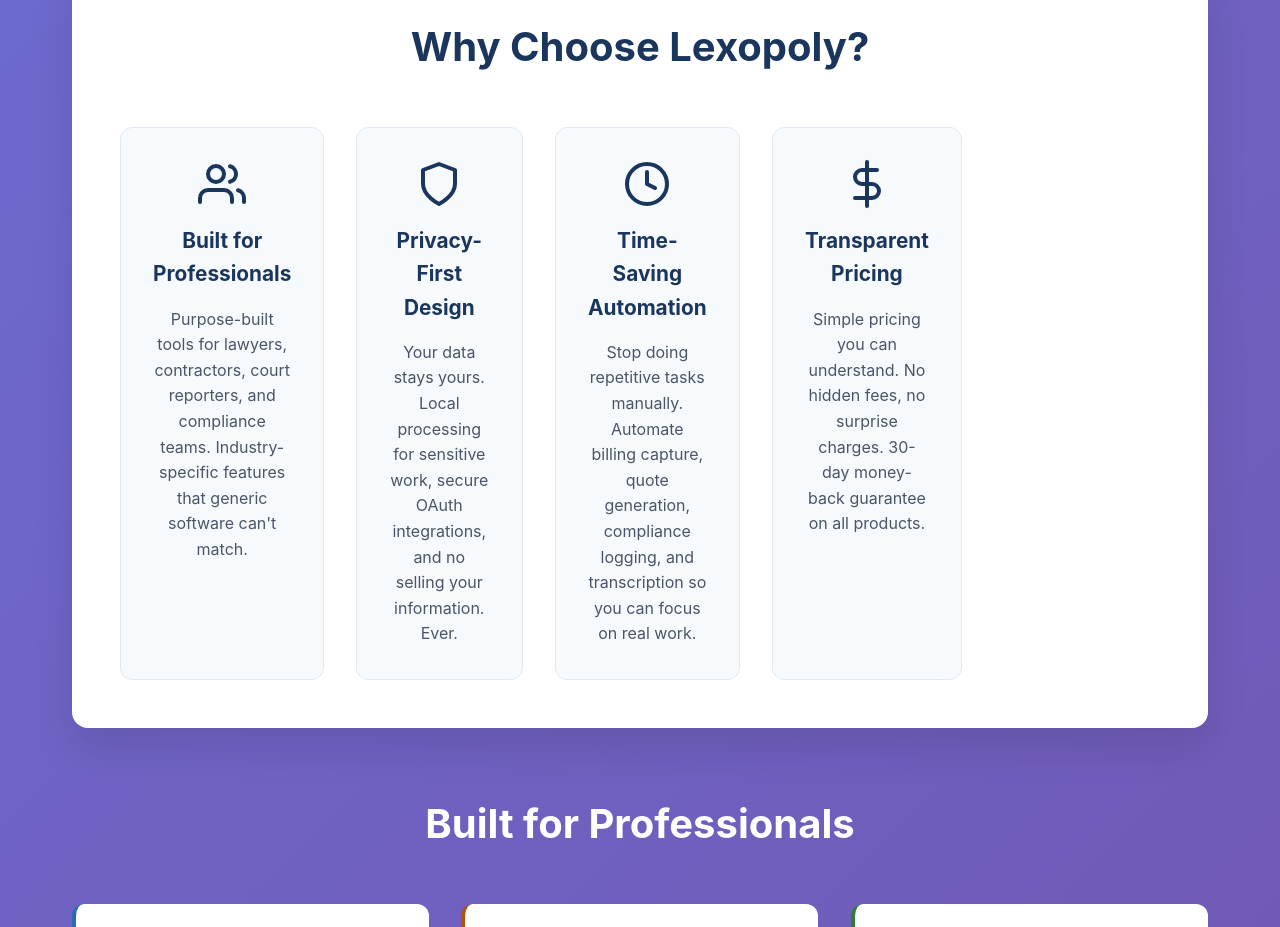
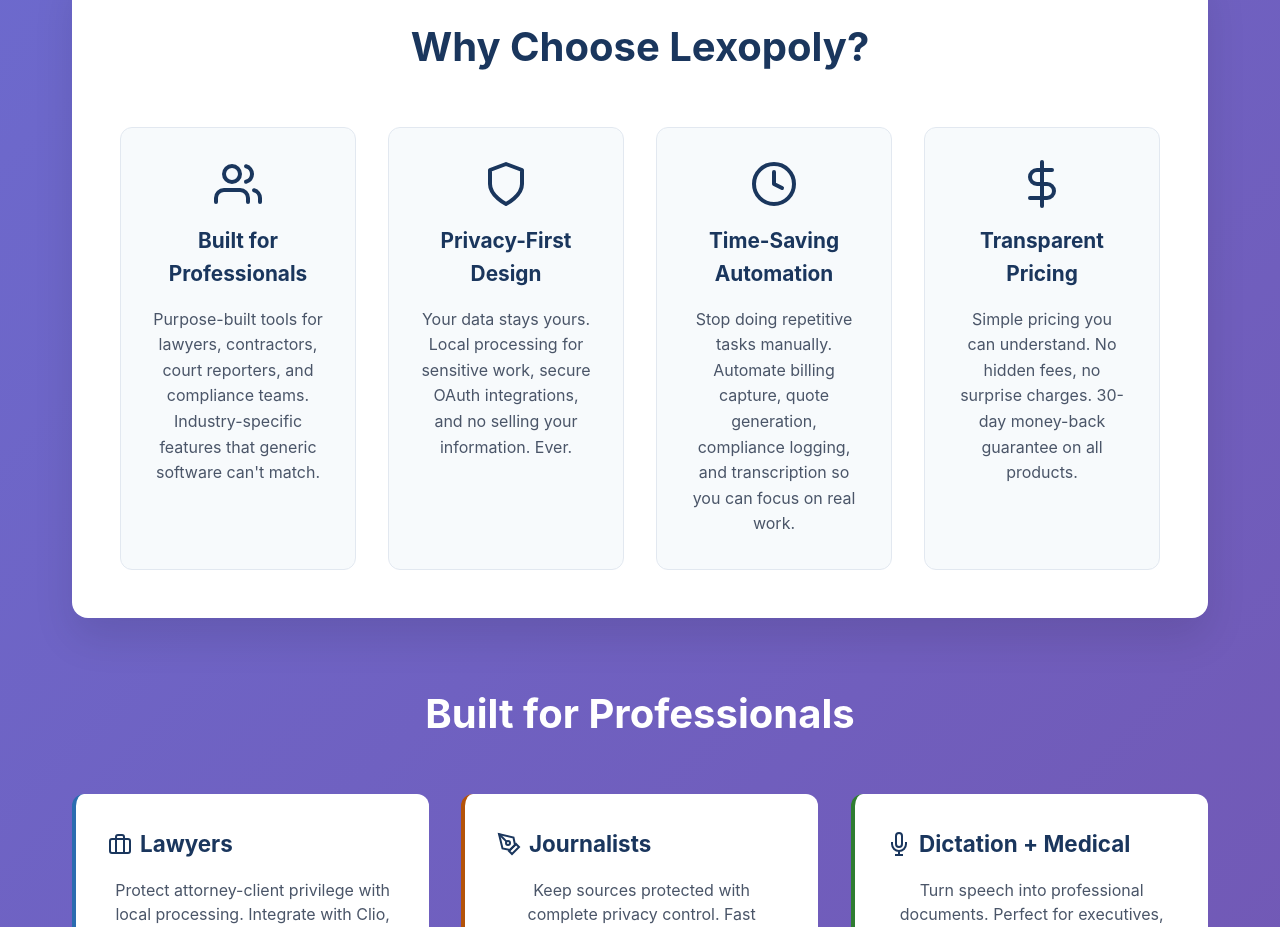
Before and after one commit to dev-1-lexopoly/lexopoly-site, a website: page index.html in a window 1280 px wide. Shown: the part 2920-3847 px from the top of the page. Drawn offline with Linux system fonts and the light colour scheme.

Commit message:
fix(homepage): Change features grid from 5 to 4 columns
Grid had 5 columns but only 4 cards, creating awkward empty space.
Also lowered breakpoint from 1200px to 968px.

```diff
--- a/index.html
+++ b/index.html
@@ -521,9 +521,9 @@
             gap: 2rem;
         }
 
-        @media (min-width: 1200px) {
+        @media (min-width: 968px) {
             .features-grid {
-                grid-template-columns: repeat(5, 1fr);
+                grid-template-columns: repeat(4, 1fr);
             }
         }
 
```
